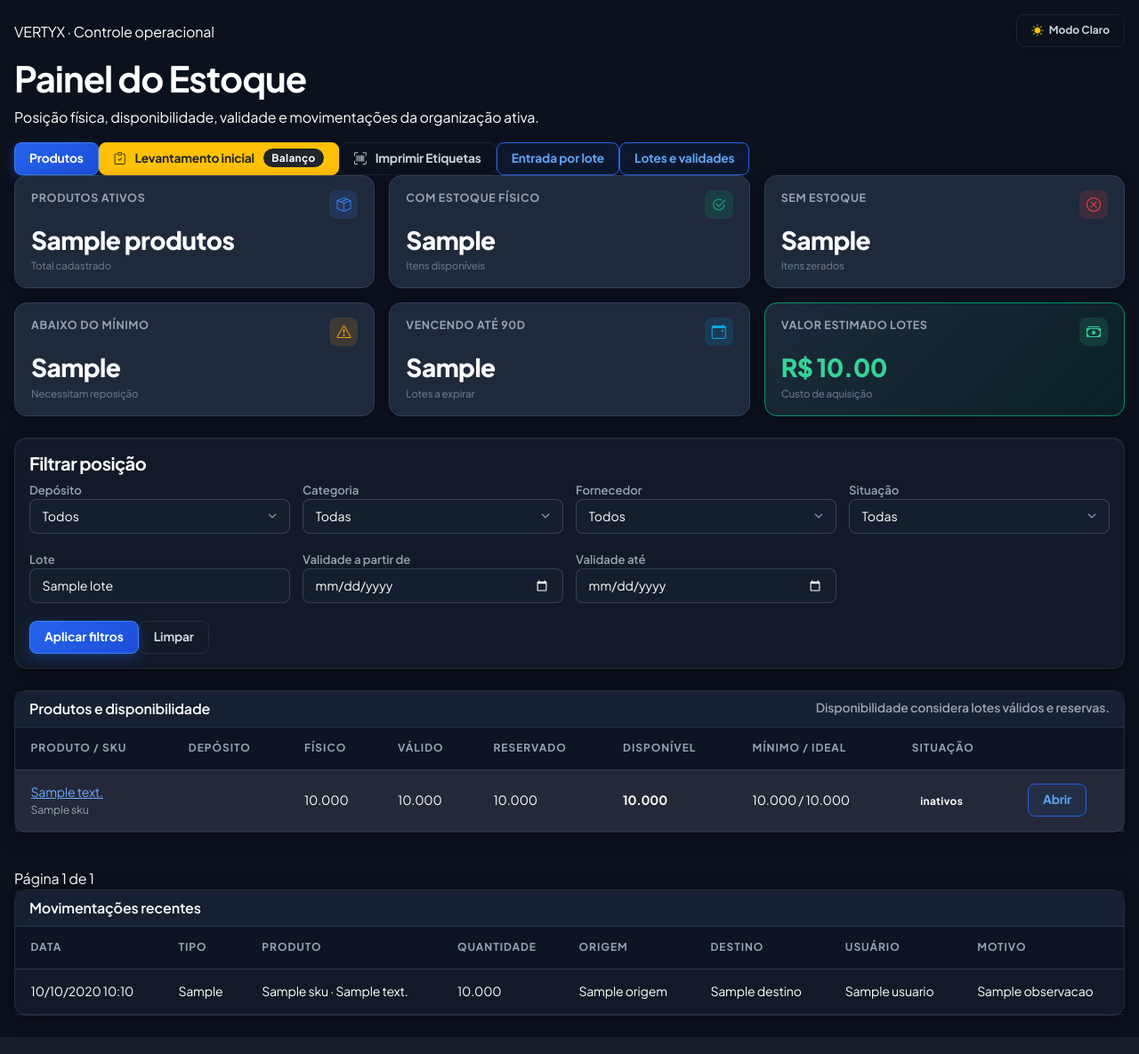
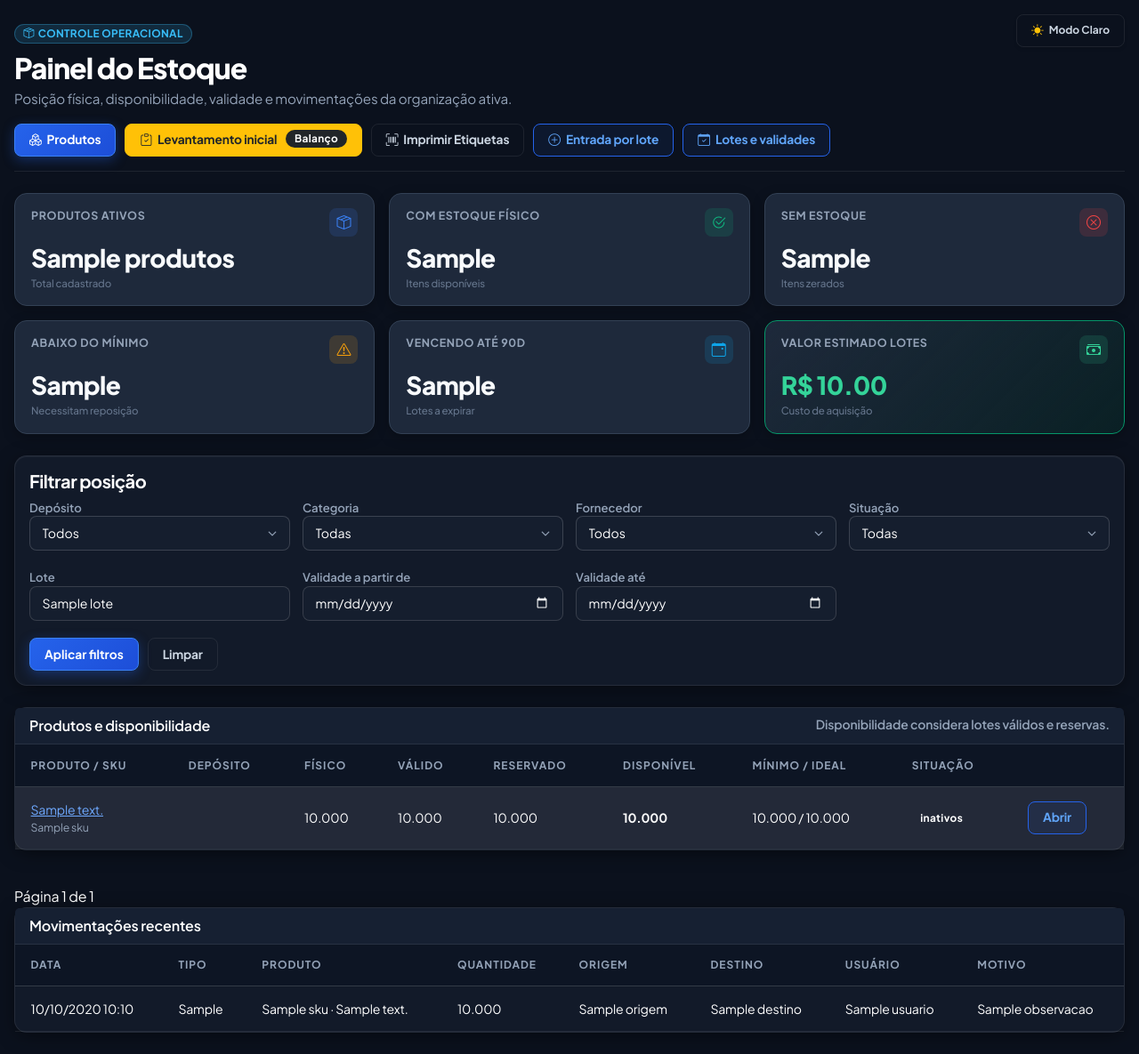
Before and after one commit to Gui2761/vertx-erp, a Django app: template templates/operacao/stock_dashboard.html in a window 1280 px wide. Shown: the whole page at 89% size. Run offline with Django 5.2, Linux system fonts and the light colour scheme; the template is opened without the code that fills it: most values are stand-ins (such as "Sample title", 1, 10 or a date in 2020); parts of the project's set-up code (start-up, migrations or seed data) failed here and were passed over; some libraries are stand-ins or nearby versions.

Commit message:
fix(stock): alinhar botoes de acao no topo direito do cabecalho e corrigir contraste de botoes outline

```diff
--- a/static/css/vertyx.css
+++ b/static/css/vertyx.css
@@ -1912,3 +1912,42 @@ body:not(:has(.vx-nav)) .vx-main {
   background: #eff6ff !important;
   color: #2563eb !important;
 }
+
+/* ==========================================================================
+   Page Headers & Action Bars (Alinhamento Executivo Superior)
+   ========================================================================== */
+.vx-page-header {
+  display: flex !important;
+  justify-content: space-between !important;
+  align-items: flex-start !important;
+  flex-wrap: wrap !important;
+  gap: 16px !important;
+  margin-bottom: 24px !important;
+}
+
+.vx-page-header > div:first-child {
+  flex: 1 1 320px !important;
+  min-width: 0 !important;
+}
+
+.vx-page-header .vx-actions,
+.vx-actions {
+  display: flex !important;
+  align-items: center !important;
+  flex-wrap: wrap !important;
+  gap: 10px !important;
+}
+
+/* Fix para botões outline-dark em dark theme */
+[data-theme="dark"] .btn-outline-dark,
+body:not([data-theme="light"]) .btn-outline-dark {
+  color: #f1f5f9 !important;
+  border-color: rgba(255, 255, 255, 0.25) !important;
+}
+
+[data-theme="dark"] .btn-outline-dark:hover,
+body:not([data-theme="light"]) .btn-outline-dark:hover {
+  background: rgba(255, 255, 255, 0.12) !important;
+  color: #ffffff !important;
+  border-color: rgba(255, 255, 255, 0.4) !important;
+}
--- a/templates/gestao/lista.html
+++ b/templates/gestao/lista.html
@@ -4,7 +4,7 @@
 <h1 class="h3">{{ titulo }}</h1>
 <div class="d-flex gap-2 flex-wrap my-3">{% if new_url %}<a class="btn btn-primary" href="{{ new_url }}">Cadastrar</a>{% endif %}
 {% if resource == 'peca' %}<a class="btn btn-outline-primary" href="{% url 'gestao:movimentar' %}">Movimentar estoque</a><a class="btn btn-outline-dark" href="?minimo=1">No mínimo ou abaixo</a>{% if can_write %}<a class="btn btn-outline-secondary" href="{% url 'gestao:fornecedor_lista' %}">Fornecedores</a><a class="btn btn-outline-success" href="{% url 'operacao:migration_upload' 'produtos' %}"><i class="bi bi-file-earmark-spreadsheet me-1"></i> Importar Peças (Excel)</a>{% endif %}{% endif %}
-{% if resource == 'peca' %}<a class="btn btn-primary" href="{% url 'operacao:stock_dashboard' %}">Painel do estoque</a>{% if can_write %}<a class="btn btn-warning text-dark fw-bold" href="{% url 'operacao:stock_initial_balance' %}" title="Lançar saldo inicial e contagem física dos produtos"><i class="bi bi-clipboard-check me-1"></i> Levantamento inicial <span class="badge bg-dark text-white ms-1">Balanço</span></a><a class="btn btn-outline-dark" href="{% url 'operacao:barcode_labels' %}" title="Gerar e imprimir etiquetas de código de barras"><i class="bi bi-upc-scan me-1"></i> Imprimir Etiquetas</a>{% endif %}<a class="btn btn-outline-primary" href="{% url 'operacao:stock_lots' %}">Lotes e validade</a>{% if can_write %}<a class="btn btn-outline-primary" href="{% url 'operacao:stock_reservations' %}">Reservas</a><a class="btn btn-outline-dark" href="{% url 'operacao:stock_occurrences' %}">Alertas operacionais</a><a class="btn btn-outline-primary" href="{% url 'operacao:stock_reports' %}">Relatórios de compras</a><a class="btn btn-outline-primary" href="{% url 'operacao:inventory_list' %}">Inventário</a><a class="btn btn-outline-primary" href="{% url 'operacao:transfer_list' %}">Transferências</a>{% endif %}{% endif %}
+{% if resource == 'peca' %}<a class="btn btn-primary" href="{% url 'operacao:stock_dashboard' %}">Painel do estoque</a>{% if can_write %}<a class="btn btn-warning text-dark fw-bold" href="{% url 'operacao:stock_initial_balance' %}" title="Lançar saldo inicial e contagem física dos produtos"><i class="bi bi-clipboard-check me-1"></i> Levantamento inicial <span class="badge bg-dark text-white ms-1">Balanço</span></a><a class="btn btn-outline-light" href="{% url 'operacao:barcode_labels' %}" title="Gerar e imprimir etiquetas de código de barras" style="border-color: rgba(255,255,255,0.25);"><i class="bi bi-upc-scan me-1"></i> Imprimir Etiquetas</a>{% endif %}<a class="btn btn-outline-primary" href="{% url 'operacao:stock_lots' %}">Lotes e validade</a>{% if can_write %}<a class="btn btn-outline-primary" href="{% url 'operacao:stock_reservations' %}">Reservas</a><a class="btn btn-outline-light" href="{% url 'operacao:stock_occurrences' %}" style="border-color: rgba(255,255,255,0.25);"><i class="bi bi-bell me-1"></i> Alertas operacionais</a><a class="btn btn-outline-primary" href="{% url 'operacao:stock_reports' %}">Relatórios de compras</a><a class="btn btn-outline-primary" href="{% url 'operacao:inventory_list' %}">Inventário</a><a class="btn btn-outline-primary" href="{% url 'operacao:transfer_list' %}">Transferências</a>{% endif %}{% endif %}
 {% if resource == 'contrato' %}<a class="btn btn-outline-primary" href="{% url 'gestao:planejamento' %}">Planejamento dos contratos</a>{% endif %}
 {% if resource == 'lancamento' %}<a class="btn btn-outline-secondary" href="{% url 'gestao:financeiro' %}">Painel financeiro</a><a class="btn btn-outline-primary" href="?tipo=RECEBER">A receber</a><a class="btn btn-outline-primary" href="?tipo=PAGAR">A pagar</a><a class="btn btn-outline-danger" href="?status=VENCIDO">Vencidos</a>{% endif %}
 {% if resource == 'extrato' and can_write %}<a class="btn btn-primary" href="{% url 'operacao:extrato_importar' %}">Importar OFX / CSV</a>{% endif %}
--- a/templates/operacao/stock_dashboard.html
+++ b/templates/operacao/stock_dashboard.html
@@ -1,9 +1,31 @@
 {% extends 'base.html' %}
 {% block title %}Painel do Estoque · VERTYX{% endblock %}
 {% block content %}
-<header class="vx-page-header">
-  <div><p class="vx-eyebrow">VERTYX · Controle operacional</p><h1>Painel do Estoque</h1><p>Posição física, disponibilidade, validade e movimentações da organização ativa.</p></div>
-  <div class="vx-actions"><a class="btn btn-primary" href="{% url 'gestao:peca_lista' %}">Produtos</a><a class="btn btn-warning text-dark fw-bold" href="{% url 'operacao:stock_initial_balance' %}"><i class="bi bi-clipboard-check me-1"></i> Levantamento inicial <span class="badge bg-dark text-white ms-1">Balanço</span></a><a class="btn btn-outline-dark" href="{% url 'operacao:barcode_labels' %}"><i class="bi bi-upc-scan me-1"></i> Imprimir Etiquetas</a><a class="btn btn-outline-primary" href="{% url 'operacao:stock_entry' %}">Entrada por lote</a><a class="btn btn-outline-primary" href="{% url 'operacao:stock_lots' %}">Lotes e validades</a></div>
+<header class="vx-page-header d-flex flex-wrap justify-content-between align-items-center gap-3 mb-4 pb-3" style="border-bottom: 1px solid rgba(255, 255, 255, 0.08);">
+  <div>
+    <span class="badge d-inline-flex align-items-center gap-1 mb-2" style="background: rgba(56, 189, 248, 0.15); color: #38bdf8; border: 1px solid rgba(56, 189, 248, 0.3); font-weight: 700; padding: 5px 12px; border-radius: 6px; letter-spacing: 0.08em; font-size: 0.75rem;">
+      <i class="bi bi-box-seam"></i> CONTROLE OPERACIONAL
+    </span>
+    <h1 class="h2 text-white mb-1" style="font-weight: 800; letter-spacing: -0.03em;">Painel do Estoque</h1>
+    <p class="text-muted mb-0" style="font-size: 0.95rem;">Posição física, disponibilidade, validade e movimentações da organização ativa.</p>
+  </div>
+  <div class="vx-actions d-flex flex-wrap align-items-center gap-2">
+    <a class="btn btn-primary d-inline-flex align-items-center gap-1" href="{% url 'gestao:peca_lista' %}" style="font-weight: 600;">
+      <i class="bi bi-boxes"></i> Produtos
+    </a>
+    <a class="btn btn-warning text-dark fw-bold d-inline-flex align-items-center gap-1" href="{% url 'operacao:stock_initial_balance' %}">
+      <i class="bi bi-clipboard-check"></i> Levantamento inicial <span class="badge bg-dark text-white ms-1">Balanço</span>
+    </a>
+    <a class="btn btn-outline-light d-inline-flex align-items-center gap-1" href="{% url 'operacao:barcode_labels' %}" style="font-weight: 600; border-color: rgba(255,255,255,0.25);">
+      <i class="bi bi-upc-scan"></i> Imprimir Etiquetas
+    </a>
+    <a class="btn btn-outline-primary d-inline-flex align-items-center gap-1" href="{% url 'operacao:stock_entry' %}" style="font-weight: 600;">
+      <i class="bi bi-plus-circle"></i> Entrada por lote
+    </a>
+    <a class="btn btn-outline-primary d-inline-flex align-items-center gap-1" href="{% url 'operacao:stock_lots' %}" style="font-weight: 600;">
+      <i class="bi bi-calendar-check"></i> Lotes e validades
+    </a>
+  </div>
 </header>
 <section class="stock-kpi-grid mb-4" aria-label="Indicadores do estoque">
   <article class="stock-kpi-card">
```
